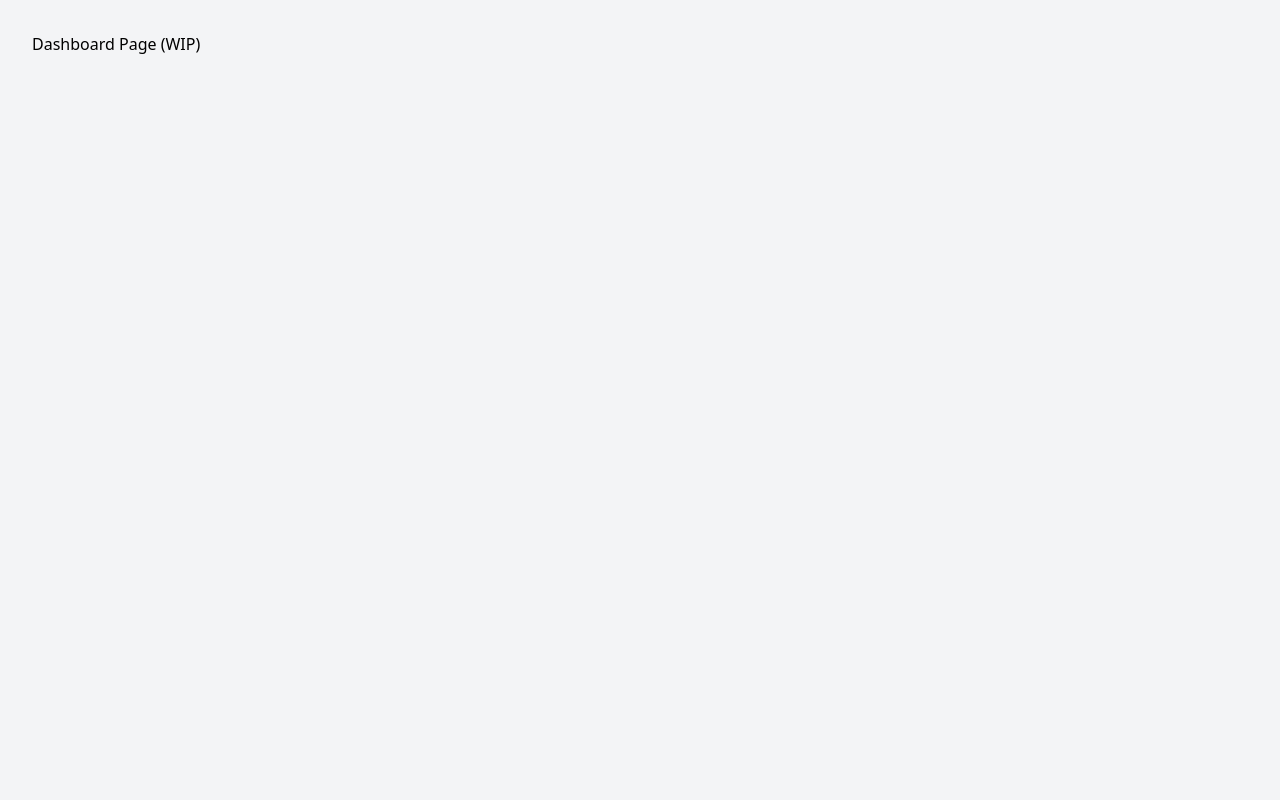
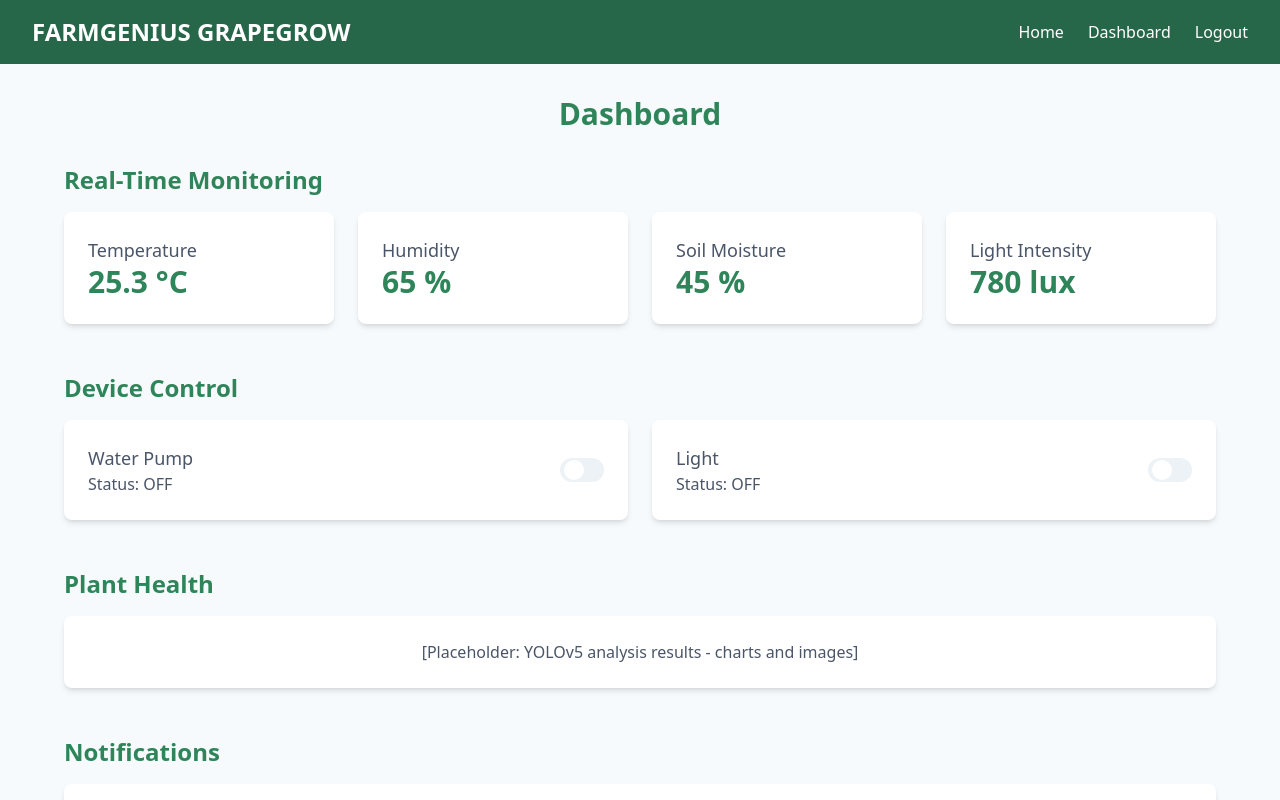
Before and after one commit to Gloxiniaaa/FE, a React (Vite) app: page /dashboard in a window 1280 px wide. Shown: the top 800 px of the page. Built offline with nearby package versions, Linux system fonts and the light colour scheme.

Commit message:
device control on dashboard

```diff
--- /dev/null
+++ b/src/components/layout/NavigationBar.jsx
@@ -0,0 +1,39 @@
+import { Link } from "react-router-dom";
+
+const NavigationBar = () => {
+  return (
+    <nav className="bg-farmGreen-800 text-white py-4 px-8 flex justify-between items-center">
+      <div className="text-2xl font-bold">
+        <Link to="/">FARMGENIUS GRAPEGROW</Link>
+      </div>
+      <ul className="flex space-x-6">
+        <li>
+          <Link
+            to="/"
+            className="hover:text-farmGray-100 transition-colors duration-200"
+          >
+            Home
+          </Link>
+        </li>
+        <li>
+          <Link
+            to="/dashboard"
+            className="hover:text-farmGray-100 transition-colors duration-200"
+          >
+            Dashboard
+          </Link>
+        </li>
+        <li>
+          <Link
+            to="/login"
+            className="hover:text-farmGray-100 transition-colors duration-200"
+          >
+            Logout
+          </Link>
+        </li>
+      </ul>
+    </nav>
+  );
+};
+
+export default NavigationBar;
--- a/src/pages/Dashboard.jsx
+++ b/src/pages/Dashboard.jsx
@@ -1,3 +1,193 @@
-const Dashboard = () => <div className="p-8">Dashboard Page (WIP)</div>;
+import React, { useState } from "react";
+import Footer from "../components/layout/Footer";
+import NavigationBar from "../components/layout/NavigationBar";
+
+const Dashboard = () => {
+  // Mock real-time data (replace with WebSocket/API later)
+  const [sensorData, setSensorData] = useState({
+    temperature: 25.3, // °C
+    humidity: 65, // %
+    soilMoisture: 45, // %
+    light: 780, // lux
+  });
+
+  // Device control states
+  const [pumpStatus, setPumpStatus] = useState(false); // Water pump toggle
+  const [lightStatus, setLightStatus] = useState(false); // Light toggle
+  const [lightIntensity, setLightIntensity] = useState(35); // Light intensity (0-100%)
+
+  // Toggle handlers (replace with backend API calls later)
+  const handlePumpToggle = () => {
+    setPumpStatus(!pumpStatus);
+    console.log("Water Pump turned", pumpStatus ? "OFF" : "ON");
+    // Add API call to control relay here
+  };
+
+  const handleLightToggle = () => {
+    setLightStatus(!lightStatus);
+    console.log("Light turned", lightStatus ? "OFF" : "ON");
+    // Add API call to control light relay here
+  };
+
+  // Slider handler for light intensity
+  const handleLightIntensityChange = (e) => {
+    const newIntensity = e.target.value;
+    setLightIntensity(newIntensity);
+    console.log("Light intensity set to", newIntensity, "%");
+    // Add API call to adjust light intensity here
+  };
+
+  return (
+    <div className="min-h-screen bg-farmGray-100 flex flex-col">
+      <NavigationBar></NavigationBar>
+
+      {/* Main Dashboard Content */}
+      <div className="flex-grow py-8 px-4 sm:px-6 lg:px-8">
+        <h1 className="text-3xl font-bold text-farmGreen-700 text-center mb-8">
+          Dashboard
+        </h1>
+
+        {/* Real-Time Sensor Data */}
+        <section className="max-w-6xl mx-auto mb-12">
+          <h2 className="text-2xl font-semibold text-farmGreen-700 mb-4">
+            Real-Time Monitoring
+          </h2>
+          <div className="grid grid-cols-1 sm:grid-cols-2 lg:grid-cols-4 gap-6">
+            <div className="bg-white p-6 rounded-lg shadow-md">
+              <h3 className="text-lg font-medium text-farmGray-600">
+                Temperature
+              </h3>
+              <p className="text-3xl font-bold text-farmGreen-700">
+                {sensorData.temperature} °C
+              </p>
+            </div>
+            <div className="bg-white p-6 rounded-lg shadow-md">
+              <h3 className="text-lg font-medium text-farmGray-600">Humidity</h3>
+              <p className="text-3xl font-bold text-farmGreen-700">
+                {sensorData.humidity} %
+              </p>
+            </div>
+            <div className="bg-white p-6 rounded-lg shadow-md">
+              <h3 className="text-lg font-medium text-farmGray-600">
+                Soil Moisture
+              </h3>
+              <p className="text-3xl font-bold text-farmGreen-700">
+                {sensorData.soilMoisture} %
+              </p>
+            </div>
+            <div className="bg-white p-6 rounded-lg shadow-md">
+              <h3 className="text-lg font-medium text-farmGray-600">
+                Light Intensity
+              </h3>
+              <p className="text-3xl font-bold text-farmGreen-700">
+                {sensorData.light} lux
+              </p>
+            </div>
+          </div>
+        </section>
+
+        {/* Device Control */}
+        <section className="max-w-6xl mx-auto mb-12">
+          <h2 className="text-2xl font-semibold text-farmGreen-700 mb-4">
+            Device Control
+          </h2>
+          <div className="grid grid-cols-1 sm:grid-cols-2 lg:grid-cols-2 gap-6">
+            {/* Water Pump Card */}
+            <div className="bg-white p-6 rounded-lg shadow-md flex justify-between items-center">
+              <div>
+                <h3 className="text-lg font-medium text-farmGray-600">
+                  Water Pump
+                </h3>
+                <p className="text-farmGray-600">
+                  Status: {pumpStatus ? "ON" : "OFF"}
+                </p>
+              </div>
+              <label className="relative inline-flex items-center cursor-pointer">
+                <input
+                  type="checkbox"
+                  checked={pumpStatus}
+                  onChange={handlePumpToggle}
+                  className="sr-only peer"
+                />
+                <div className="w-11 h-6 bg-farmGray-200 rounded-full peer peer-checked:bg-farmGreen-700 transition-colors duration-200"></div>
+                <div className="w-5 h-5 bg-white rounded-full absolute left-1 top-0.5 peer-checked:translate-x-5 transition-transform duration-200"></div>
+              </label>
+            </div>
+
+            {/* Light Card */}
+            <div className="bg-white p-6 rounded-lg shadow-md flex flex-col justify-between">
+              <div className="flex justify-between items-center">
+                <div>
+                  <h3 className="text-lg font-medium text-farmGray-600">
+                    Light
+                  </h3>
+                  <p className="text-farmGray-600">
+                    Status: {lightStatus ? "ON" : "OFF"}
+                  </p>
+                </div>
+                <label className="relative inline-flex items-center cursor-pointer">
+                  <input
+                    type="checkbox"
+                    checked={lightStatus}
+                    onChange={handleLightToggle}
+                    className="sr-only peer"
+                  />
+                  <div className="w-11 h-6 bg-farmGray-200 rounded-full peer peer-checked:bg-farmGreen-700 transition-colors duration-200"></div>
+                  <div className="w-5 h-5 bg-white rounded-full absolute left-1 top-0.5 peer-checked:translate-x-5 transition-transform duration-200"></div>
+                </label>
+              </div>
+              {/* Light Intensity Slider */}
+              {lightStatus && (
+                <div className="mt-4">
+                  <label
+                    htmlFor="light-intensity"
+                    className="block text-sm font-medium text-farmGray-600"
+                  >
+                    Light Intensity ({lightIntensity}%)
+                  </label>
+                  <input
+                    id="light-intensity"
+                    type="range"
+                    min="0"
+                    max="100"
+                    value={lightIntensity}
+                    onChange={handleLightIntensityChange}
+                    className="w-full h-1 bg-farmGray-200 rounded-lg appearance-none cursor-pointer accent-farmGreen-700"
+                  />
+                </div>
+              )}
+            </div>
+          </div>
+        </section>
+
+        {/* Plant Health Placeholder */}
+        <section className="max-w-6xl mx-auto mb-12">
+          <h2 className="text-2xl font-semibold text-farmGreen-700 mb-4">
+            Plant Health
+          </h2>
+          <div className="bg-white p-6 rounded-lg shadow-md text-center">
+            <p className="text-farmGray-600">
+              [Placeholder: YOLOv5 analysis results - charts and images]
+            </p>
+          </div>
+        </section>
+
+        {/* Notifications Placeholder */}
+        <section className="max-w-6xl mx-auto">
+          <h2 className="text-2xl font-semibold text-farmGreen-700 mb-4">
+            Notifications
+          </h2>
+          <div className="bg-white p-6 rounded-lg shadow-md text-center">
+            <p className="text-farmGray-600">
+              [Placeholder: Alerts for pests, low humidity, etc.]
+            </p>
+          </div>
+        </section>
+      </div>
+
+      <Footer></Footer>
+    </div>
+  );
+};
 
 export default Dashboard;
```
